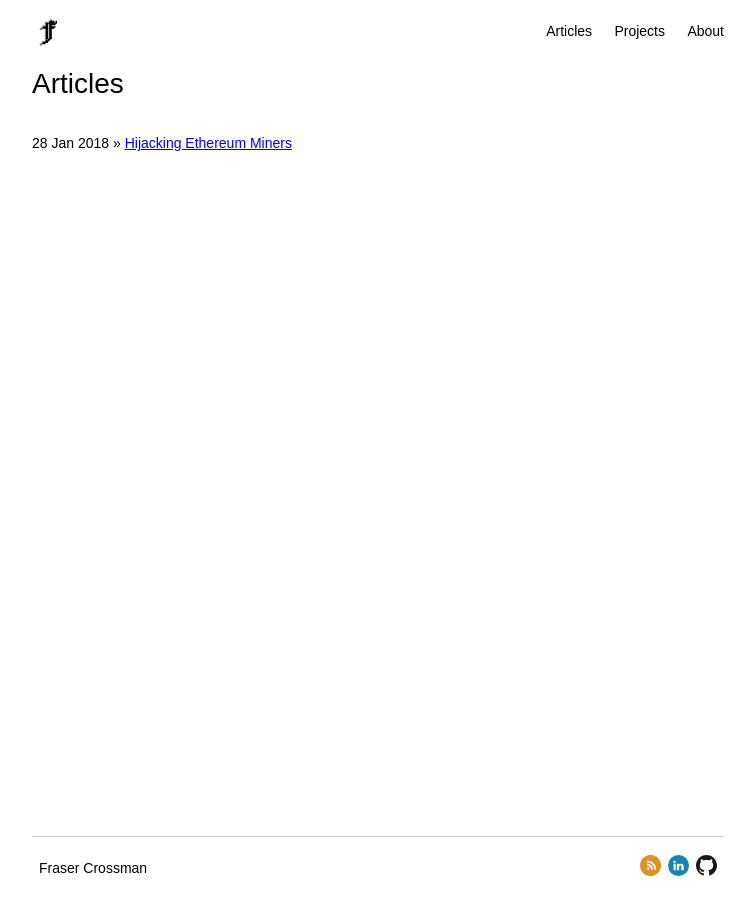
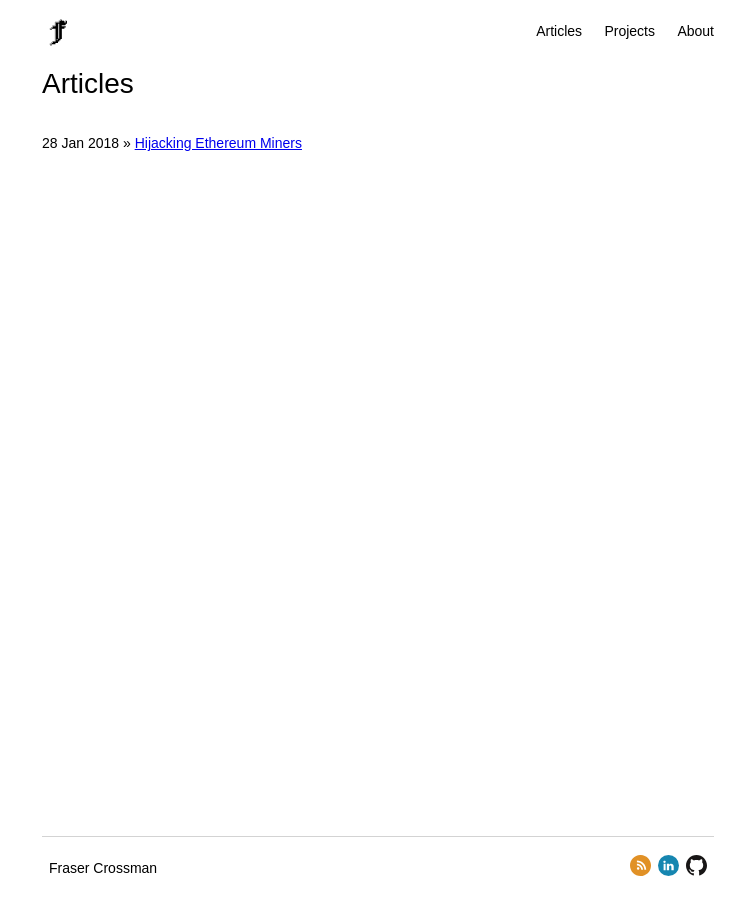
Before and after one commit to frasercrossman/frasercrossman.github.io, a Jekyll site: the page built from index.html, in a window 1280 px wide. Shown: the whole page, without its empty margins (262-1016 px from the left). Built offline with Jekyll 4.4.1, drawn with Linux system fonts in a browser that asks for light colours.

Commit message:
Adjusted max width of body to use em rather than pixels

```diff
--- a/css/main.scss
+++ b/css/main.scss
@@ -25,12 +25,12 @@ body {
   line-height: 1.5;
 
   width: 100%;
-  max-width: 720px;
+  max-width: 50em;
 
   min-height: 100vh;
   height: 100%; /* browser support */
 
-  margin: 0 auto;
+  margin: 0 auto 0 auto;
 
   /* text legability; all-support */
   -webkit-text-size-adjust: 100%;
```
